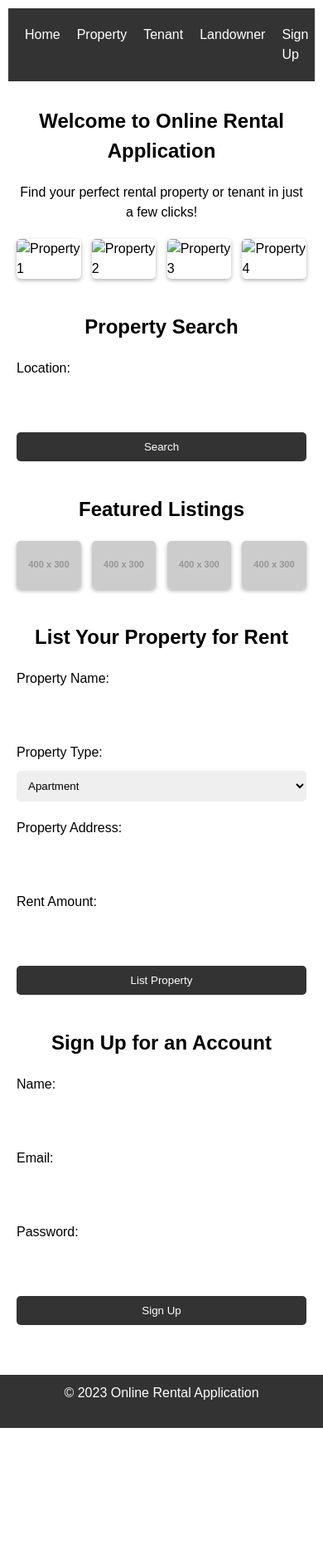
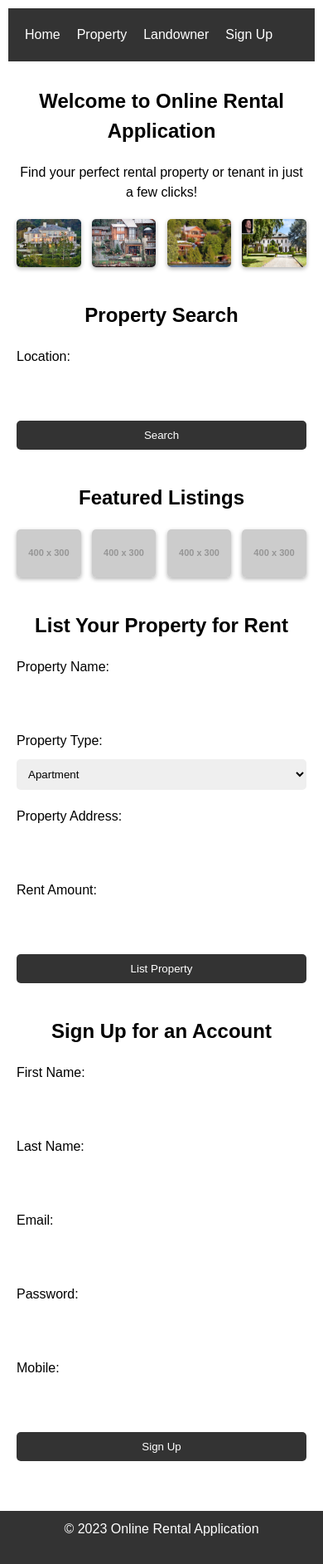
Before and after one commit to rajshekar11/Online-Rental-App, a plain HTML site: page Frontend/index.html in a window 390 px wide. Shown: the whole page at 83% size. Before the commit the page ends 1721 px from the top, so only its background shows below. Drawn offline with Linux system fonts and the light colour scheme; placeholder pictures from the web are drawn by us.

Commit message:
sign up added

```diff
--- a/Frontend/index.html
+++ b/Frontend/index.html
@@ -10,9 +10,8 @@
     <header>
       <nav>
         <ul>
-          <li><a href="#home">Home</a></li>
+          <li><a href="index.html">Home</a></li>
           <li><a href="/property/property.html">Property </a></li>
-          <li><a href="#tenant">Tenant</a></li>
           <li><a href="#landowner">Landowner</a></li>
           <li><a href="/signup/signup.html">Sign Up</a></li>
         </ul>
@@ -78,14 +77,20 @@
       <section id="sign-up">
         <h2>Sign Up for an Account</h2>
         <form>
-          <label for="name">Name:</label>
-          <input type="text" id="name" name="name" />
+          <label for="first-name">First Name:</label>
+          <input type="text" id="first-name" name="first-name" />
+
+          <label for="last-name">Last Name:</label>
+          <input type="text" id="last-name" name="last-name" />
 
           <label for="email">Email:</label>
           <input type="email" id="email" name="email" />
 
           <label for="password">Password:</label>
           <input type="password" id="password" name="password" />
+
+          <label for="mobile">Mobile:</label>
+          <input type="tel" id="mobile" name="mobile" />
 
           <button type="submit">Sign Up</button>
         </form>
--- /dev/null
+++ b/Frontend/signup/signup.css
@@ -0,0 +1,160 @@
+/* Reset styles */
+* {
+	box-sizing: border-box;
+	margin: 0;
+	padding: 0;
+}
+
+/* Global styles */
+body {
+	font-family: Arial, sans-serif;
+	font-size: 16px;
+	line-height: 1.5;
+	background-color: #f2f2f2;
+}
+
+header {
+	background-color: #333;
+	color: #fff;
+	padding: 1em;
+}
+
+nav {
+	background-color: #333;
+	display: flex;
+	justify-content: space-between;
+	align-items: center;
+	padding: 10px;
+  }
+
+  nav ul {
+	list-style: none;
+	margin: 0;
+	padding: 0;
+	display: flex;
+  }
+
+  nav ul li a {
+	display: block;
+	color: #fff;
+	text-decoration: none;
+	padding: 10px;
+	transition: background-color 0.3s ease;
+  }
+
+  nav ul li a:hover {
+	background-color: #666;
+  }
+
+  .navbar-blue {
+	background-color: blue;
+  }
+
+  .navbar-red {
+	background-color: red;
+  }
+
+  .navbar-green {
+	background-color: green;
+  }
+
+  .navbar-yellow {
+	background-color: yellow;
+  }
+
+main {
+	max-width: 600px;
+	margin: 2em auto;
+	background-color: #fff;
+	padding: 2em;
+	box-shadow: 0px 0px 10px 0px rgba(0,0,0,0.1);
+}
+
+h1 {
+	margin-bottom: 1em;
+}
+
+.input-group {
+	margin-bottom: 1em;
+}
+
+label {
+	display: block;
+	margin-bottom: 0.5em;
+}
+
+input {
+	padding: 0.5em;
+	border-radius: 4px;
+	border: 1px solid #ccc;
+	width: 100%;
+}
+
+button[type="submit"] {
+background-color: #333;
+color: #fff;
+padding: 0.5em 1em;
+border-radius: 4px;
+border: none;
+cursor: pointer;
+}
+
+button[type="submit"]:hover {
+background-color: #555;
+}
+
+footer {
+background-color: #333;
+color: #fff;
+text-align: center;
+padding: 1em;
+}
+
+/* Media queries */
+@media screen and (max-width: 768px) {
+nav ul {
+flex-direction: column;
+}
+nav li {
+margin: 0.5em 0;
+}
+}
+
+form {
+	background-color: #f2f2f2;
+	padding: 1em;
+	border-radius: 4px;
+	box-shadow: 0 0 8px rgba(0, 0, 0, 0.1);
+}
+
+form label {
+	display: block;
+	margin-bottom: 0.5em;
+	font-weight: bold;
+}
+
+form input[type="text"],
+form input[type="email"],
+form input[type="tel"],
+form input[type="password"] {
+	display: block;
+	width: 100%;
+	padding: 0.5em;
+	border: 1px solid #ccc;
+	border-radius: 4px;
+	margin-bottom: 1em;
+	font-size: 1rem;
+}
+
+form input[type="submit"] {
+	background-color: #333;
+	color: #fff;
+	padding: 0.5em 1em;
+	border-radius: 4px;
+	border: none;
+	cursor: pointer;
+}
+
+form input[type="submit"]:hover {
+	background-color: #555;
+}
```
Also changed, not shown: Frontend/signup/signup.html (added, +57 -0 lines), Frontend/signup/signup.js (added, +35 -0 lines), Frontend/images/545a69a069beddb4278b456f.webp (added), Frontend/images/979386-gates1.jpg (added), Frontend/images/Desgin.svg (added), Frontend/images/bill-gates-house-img_3291e85709fdfb69_9-1000-1-136323e.jpg (added), Frontend/images/elon-inset.webp (added), Frontend/images/king-ktIG--621x414@LiveMint.webp (added).
